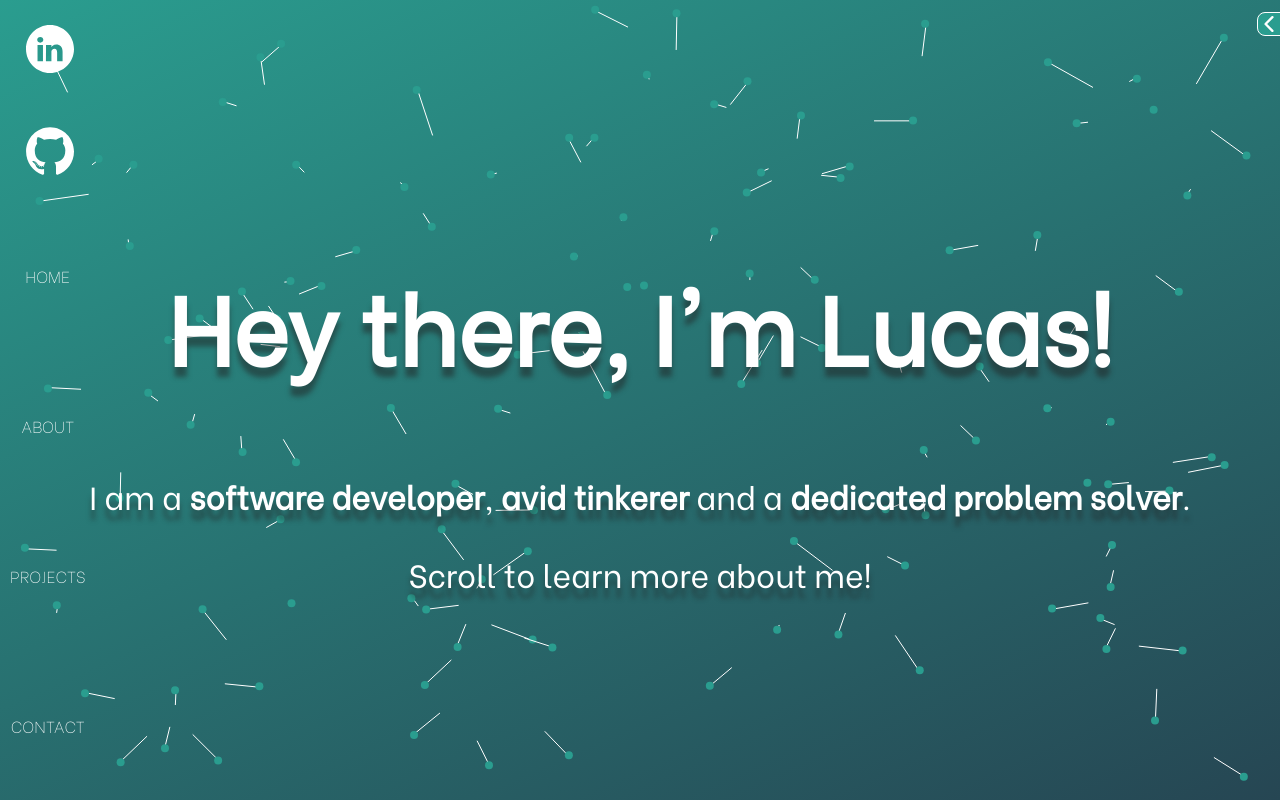
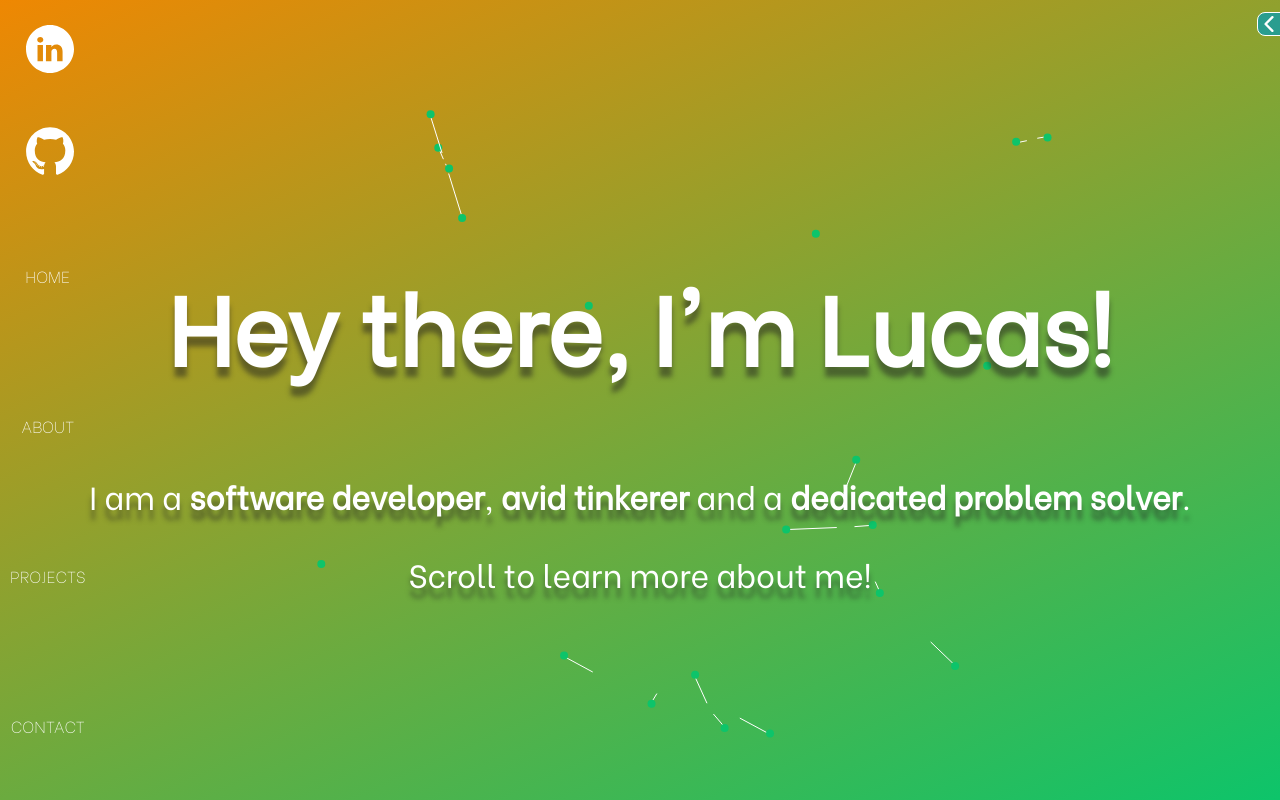
Before and after one commit to thestellarl/my-portfolio, a React (Create React App) app: page / in a window 1280 px wide. Built offline with nearby package versions, Linux system fonts and the light colour scheme.

Commit message:
random color update

```diff
--- a/src/components/Boids/index.tsx
+++ b/src/components/Boids/index.tsx
@@ -13,7 +13,7 @@ export const FloaterBackground = () => {
     const canvasRef = React.useRef<HTMLCanvasElement>(null);
     const [context, setContext] = React.useState<CanvasRenderingContext2D | null>(null);
     const [settings, updateSettings] = React.useState(initialSettings);
-
+    const floaterColor = [Math.random() * 255, Math.random() * 255, Math.random() * 255];
     useEffect(() => {
       console.log(settings);
     }, [settings]);
@@ -47,7 +47,7 @@ export const FloaterBackground = () => {
         animationStart = timestamp;
       const elapsed = timestamp - animationStart;
 
-      for(let i = objectData.length; i < 120; i++){
+      for(let i = objectData.length; i < 20; i++){
         objectData.push({
           position:{x: Math.random() * window.innerWidth, y: Math.random() * window.innerHeight},
           velocity: {dx: Math.random() * 2 - 1, dy: Math.random() * 2 - 1},
@@ -59,7 +59,7 @@ export const FloaterBackground = () => {
       if (context){
           context.clearRect(0, 0, window.innerWidth, window.innerHeight);
           context.save();
-          context!.fillStyle = "#2a9d8f";
+          context!.fillStyle = `rgba(${floaterColor[0]},${floaterColor[1]},${floaterColor[2]},1)`;
           objectData = objectData.filter((obj) => {
             // const sensor = {x: obj.x + Math.cos(obj.angle) * obj.speed * 50, y: obj.y + Math.sin(obj.angle) * obj.speed * 100}
             // if (sensor.x > window.innerWidth || sensor.x < 0 )
@@ -106,7 +106,6 @@ export const FloaterBackground = () => {
 
               })
 
-
               context.beginPath();
               context.moveTo(obj.position.x, obj.position.y);
               context.lineTo(localAvg.x / num_local, localAvg.y / num_local);
@@ -116,8 +115,8 @@ export const FloaterBackground = () => {
 
               //Apply Cohesion
               let c = normalize({x: obj.position.x - (localAvg.x / num_local), y: obj.position.y - (localAvg.y / num_local)})
-              obj.velocity.dx += c.x / 10;
-              obj.velocity.dy += c.y / 10;
+              obj.velocity.dx += c.x / 8;
+              obj.velocity.dy += c.y / 8;
 
               let g = normalize({x: obj.velocity.dx, y: obj.velocity.dy});
               obj.velocity.dx = g.x;
@@ -163,7 +162,11 @@ export const FloaterBackground = () => {
         id="canvas"
         ref={canvasRef}
         width={window.innerWidth}
-        height={window.innerHeight}/>
+        height={window.innerHeight}
+        r={floaterColor[0]}
+        g={floaterColor[1]}
+        b={floaterColor[2]}
+        />
       </>
     );
 }
@@ -172,11 +175,11 @@ const Wrapper = styled.div`
   position: relative;
 `;
 
-const StyledCanvas = styled.canvas`
+const StyledCanvas = styled.canvas<{r: number, g: number, b: number}>`
   position: absolute;
   left: 0;
   top: 0;
   z-index: -1;
   background-color: rgb(38,70,83);
-  background: linear-gradient(336deg, rgba(38,70,83,1) 0%, rgba(42,157,143,1) 100%);
+  background: linear-gradient(336deg, rgba(${({r}) => r},${({g}) => g}, ${({b}) => b},1) 0%, rgba(${Math.random() * 255},${Math.random() * 255},${Math.random() * 255},1) 100%);
 `;
```
